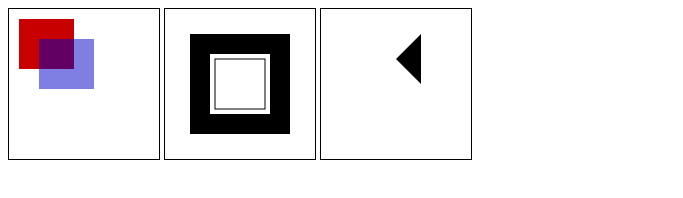
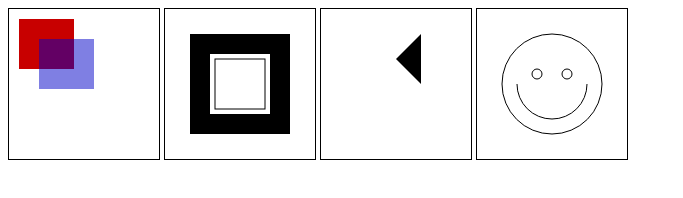
Before and after one commit to iwwwanow/artworks, a website: page artworks/cgi-learning_canvas/index.html in a window 1280 px wide. Shown: the whole page, without its empty margins (0-683 px from the left). Drawn offline with Linux system fonts and the light colour scheme.

Commit message:
feat(canvas): smile

```diff
--- a/artworks/cgi-learning_canvas/index.html
+++ b/artworks/cgi-learning_canvas/index.html
@@ -9,5 +9,6 @@
     <canvas id="lesson-1" width="150" height="150"></canvas>
     <canvas id="lesson-2" width="150" height="150"></canvas>
     <canvas id="lesson-3" width="150" height="150"></canvas>
+    <canvas id="lesson-4" width="150" height="150"></canvas>
   </body>
 </html>
--- a/artworks/cgi-learning_canvas/script.js
+++ b/artworks/cgi-learning_canvas/script.js
@@ -28,8 +28,21 @@ function drawLesson3(ctx) {
   ctx.fill();
 }
 
+function drawLesson4(ctx) {
+  ctx.beginPath();
+  ctx.arc(75, 75, 50, 0, Math.PI * 2, true); // Внешняя окружность
+  ctx.moveTo(110, 75);
+  ctx.arc(75, 75, 35, 0, Math.PI, false); // рот (по часовой стрелке)
+  ctx.moveTo(65, 65);
+  ctx.arc(60, 65, 5, 0, Math.PI * 2, true); // Левый глаз
+  ctx.moveTo(95, 65);
+  ctx.arc(90, 65, 5, 0, Math.PI * 2, true); // Правый глаз
+  ctx.stroke();
+}
+
 function draw() {
   drawLessonFactory(1, drawLesson1);
   drawLessonFactory(2, drawLesson2);
   drawLessonFactory(3, drawLesson3);
+  drawLessonFactory(4, drawLesson4);
 }
```
